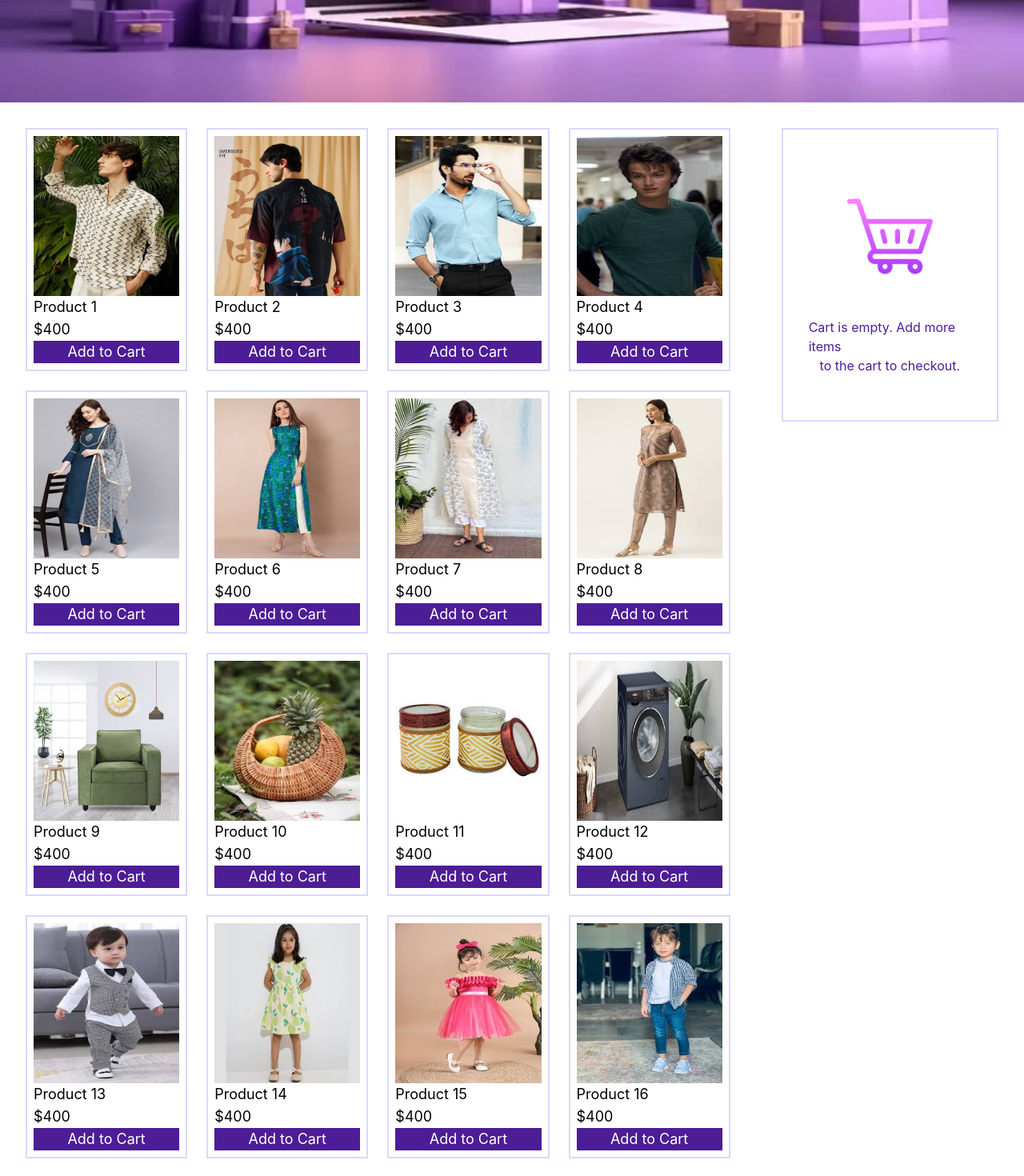
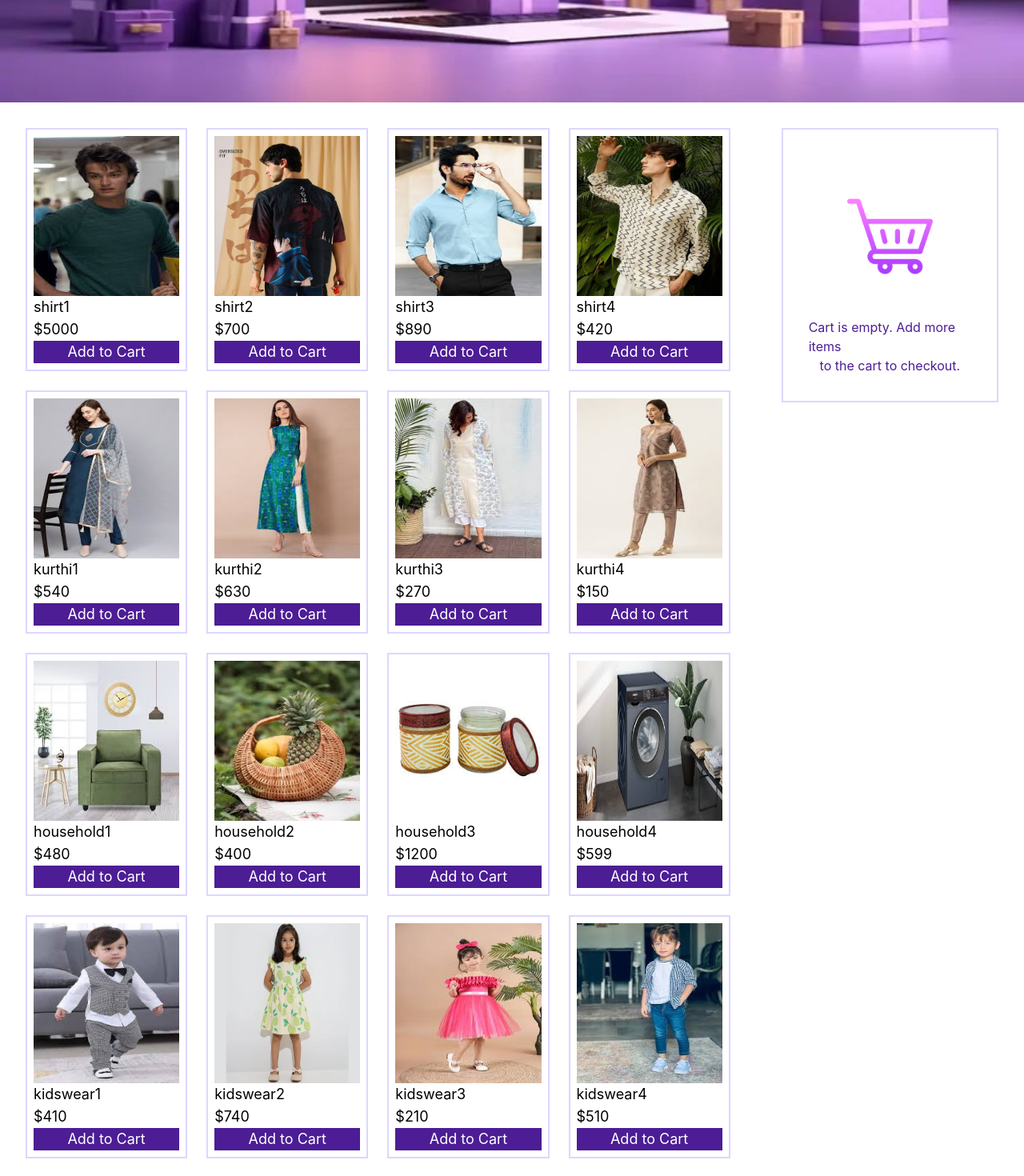
Before and after one commit to sowmiyasaravanangit1/SKART, a React (Create React App) app in the folder frontend/: page /Home in a window 1280 px wide. Shown: the part 440-1910 px from the top of the page at 80% size. Built offline with nearby package versions, Linux system fonts and the light colour scheme.

Commit message:
addtocart done

```diff
--- a/frontend/src/App.js
+++ b/frontend/src/App.js
@@ -1,20 +1,25 @@
-import {BrowserRouter,Routes,Route} from 'react-router-dom';
-import './App.css';
+import { BrowserRouter, Routes, Route } from "react-router-dom";
+import "./App.css";
 import Home from "./components/home";
 import Register from "./components/register";
-import Login from './components/login';
+import Login from "./components/login";
+import Cart from "./components/cart";
+import { CartProvider } from "./components/cartcontext";
 
 function App() {
   return (
     <div className="App">
-      <BrowserRouter>
-      <Routes>
-        <Route path = "/" element = {< Home />} />
-        <Route path = "/Login" element = { <Login />} />
-        <Route path = "/Register" element= {<Register/>}/>
-        <Route path = "/Home" element = {<Home />} />
-      </Routes>
-      </BrowserRouter>
+      <CartProvider>
+        <BrowserRouter>
+          <Routes>
+            <Route path="/" element={<Home />} />
+            <Route path="/Login" element={<Login />} />
+            <Route path="/Register" element={<Register />} />
+            <Route path="/Home" element={<Home />} />
+            <Route path="/Cart" element={<Cart />} />
+          </Routes>
+        </BrowserRouter>
+      </CartProvider>
     </div>
   );
 }
--- a/frontend/src/components/cart.jsx
+++ b/frontend/src/components/cart.jsx
@@ -1,22 +1,68 @@
-import "../App.css";
+import { useCart } from "./cartcontext";
 import cartimg from "../assets/cart.png";
-function Cart(){
-        return (
-      <div className=" p-8">
-         <div className = " p-8 border-2 border-violet-200 flex flex-col items-center justify-center">
-          <div >
-             <img src= {cartimg} alt = "cart img" className = "p-12" />
+
+function Cart() {
+  const { cart, removeFromCart, changeQuantity, subtotal } = useCart();
+
+  return (
+    <div className="p-8">
+      <div className="p-8 border-2 border-violet-200">
+        {cart.length === 0 ? (
+          <div className="flex flex-col items-center">
+            <img src={cartimg} alt="cart img" className="p-12" />
+            <p className="text-violet-900">Cart is empty. Add more items</p>
+            <p className="text-violet-900">to the cart to checkout.</p>
           </div>
+        ) : (
           <div>
-            < p className =" text-violet-900">  Cart is empty. Add more items </p>
-          </div>
-           <div>
-              <p className =" text-violet-900 "> to the cart to checkout.</p>
-              <br/>
+            {cart.map((item) => (
+              <div
+                key={item.id}
+                className="flex flex-row gap-4 justify-between items-center border-b py-4"
+              >
+                <div className=" flex flex-col gap-1 ">
+                  <div> <img
+                  src={item.image}
+                  alt={item.name}
+                  className="w-20 h-20 object-cover"/>  </div>
+                  <div>
+                      <p>{item.name}</p>
+                  </div>
+                  <div> <p>${item.price}</p>  </div>
+                </div>
+
+                <div className="flex gap-2  items-center">
+                  <button
+                    onClick={() => changeQuantity(item.id, -1)}
+                    className="px-2 bg-violet-200 text-violet"
+                  >
+                    -
+                  </button>
+                  <span className="px-4">{item.quantity}</span>
+                  <button
+                    onClick={() => changeQuantity(item.id, 1)}
+                    className="px-2 bg-violet-200 text-violet"
+                  >
+                    +
+                  </button>
+                </div>
+                <p>${item.price * item.quantity}</p>
+                <button
+                  onClick={() => removeFromCart(item.id)}
+                  className="bg-red-500 text-white px-2 py-1"
+                >
+                X
+                </button>
+              </div>
+            ))}
+            <div className="text-right mt-4 text-lg font-bold">
+              Subtotal: ${subtotal}
             </div>
           </div>
+        )}
       </div>
-        );
+    </div>
+  );
 }
 
 export default Cart;
--- /dev/null
+++ b/frontend/src/components/cartcontext.jsx
@@ -0,0 +1,49 @@
+import { createContext, useContext, useState } from "react";
+const CartContext = createContext();
+
+
+export const useCart = () => useContext(CartContext);
+
+export const CartProvider = ({ children }) => {
+  const [cart, setCart] = useState([]);
+
+    const addToCart = (product) => {
+    setCart((prevCart) => {
+      const existing = prevCart.find((item) => item.id === product.id);
+      if (existing) {
+        return prevCart.map((item) =>
+          item.id === product.id
+            ? { ...item, quantity: item.quantity + 1 }
+            : item
+        );
+      }
+      return [...prevCart, { ...product, quantity: 1 }];
+    });
+  };
+
+  const removeFromCart = (id) => {
+    setCart((prevCart) => prevCart.filter((item) => item.id !== id));
+  };
+
+  const changeQuantity = (id, amount) => {
+    setCart((prevCart) =>
+      prevCart.map((item) =>
+        item.id === id
+          ? { ...item, quantity: Math.max(1, item.quantity + amount) }
+          : item
+      )
+    );
+  };
+
+  const subtotal = cart.reduce(
+    (total, item) => total + item.price * item.quantity,
+    0
+  );
+
+  return (
+    <CartContext.Provider
+      value={{ cart, addToCart, removeFromCart, changeQuantity, subtotal }}>
+      {children}
+    </CartContext.Provider>
+  );
+};
--- /dev/null
+++ b/frontend/src/components/cartcontextsample.jsx
@@ -0,0 +1,27 @@
+import { createContext, useContext,useState } from "react";
+
+const CartContext = createContext();
+
+export const UseCart = () => {  useContext(CartContext); }
+
+export const CartProvider= ({children})=> {
+         const [cart , setCart] = useState();
+         const [quatity , setQuantity] = useState();
+
+         const addToCart = (products) => {
+            setCart((previtem) => {
+            const prevele =  previtem.find((items)=> items.id ===products.id);
+               if(prevele){
+                return(
+                   {cart}
+                );
+               }
+            })
+
+         }
+
+         const subtotal = cart.reduce((total,item) => {
+                  total + item.price * item.quantity
+         },0)
+
+}
--- a/frontend/src/components/login.jsx
+++ b/frontend/src/components/login.jsx
@@ -1,7 +1,7 @@
 import { useState } from "react";
 import "../App.css";
 import homeimg from "../assets/karthomepic.jpg";
-import {useAsyncError, useNavigate } from "react-router-dom"
+import {useNavigate } from "react-router-dom"
 
 function Login(){
 
@@ -17,7 +17,7 @@ function Login(){
        const savedusername = localStorage.getItem("username");
        const savedpassword = localStorage.getItem("password");
 
-       if (lusername == savedusername || lpassword ==savedpassword){
+       if (lusername === savedusername || lpassword ===savedpassword){
          setpopupmessage ( " Login Successful....!");
          setpopup (true);
 
--- a/frontend/src/components/productcard.jsx
+++ b/frontend/src/components/productcard.jsx
@@ -1,13 +1,13 @@
 import "../App.css";
-import product1img from "../assets/product1.jpg";
-import product2img from "../assets/product2.jpg";
-import product3img from "../assets/product3.jpg";
-import product4img from "../assets/product4.jpg";
-import product5img from "../assets/product5.jpg";
-import product6img from "../assets/product6.jpg";
-import product7img from "../assets/product7.jpg";
-import product8img from "../assets/product8.jpg";
-import product9img from "../assets/product9.jpg";
+import product1img  from "../assets/product1.jpg";
+import product2img  from "../assets/product2.jpg";
+import product3img  from "../assets/product3.jpg";
+import product4img  from "../assets/product4.jpg";
+import product5img  from "../assets/product5.jpg";
+import product6img  from "../assets/product6.jpg";
+import product7img  from "../assets/product7.jpg";
+import product8img  from "../assets/product8.jpg";
+import product9img  from "../assets/product9.jpg";
 import product10img from "../assets/product10.jpg";
 import product11img from "../assets/product11.jpg";
 import product12img from "../assets/product12.jpg";
@@ -15,27 +15,28 @@ import product13img from "../assets/product13.jpg";
 import product14img from "../assets/product14.jpg";
 import product15img from "../assets/product15.jpg";
 import product16img from "../assets/product16.jpg";
+import { useCart } from "./cartcontext";
 
-function ProductCard({ addToCart }) {
-  const products = [
-     { id: 1, image: product1img, price: 400, name: "Product 1" },
-     { id: 2, image: product2img, price: 400, name: "Product 2" },
-     { id: 3, image: product3img, price: 400, name: "Product 3" },
-     { id: 4, image: product4img, price: 400, name: "Product 4" },
-     { id: 5, image: product5img, price: 400, name: "Product 5" },
-     { id: 6, image: product6img, price: 400, name: "Product 6" },
-     { id: 7, image: product7img, price: 400, name: "Product 7" },
-     { id: 8, image: product8img, price: 400, name: "Product 8" },
-     { id: 9, image: product9img, price: 400, name: "Product 9" },
-     { id: 10, image: product10img, price: 400, name: "Product 10" },
-     { id: 11, image: product11img, price: 400, name: "Product 11" },
-     { id: 12, image: product12img, price: 400, name: "Product 12" },
-     { id: 13, image: product13img, price: 400, name: "Product 13" },
-     { id: 14, image: product14img, price: 400, name: "Product 14" },
-     { id: 15, image: product15img, price: 400, name: "Product 15" },
-     { id: 16, image: product16img, price: 400, name: "Product 16" },
+function ProductCard()  {
+   const { addToCart } = useCart();
 
-
+   const products = [
+     { id: 1,  image: product4img,   price: 5000, name: "shirt1" },
+     { id: 2,  image: product2img,   price: 700, name: "shirt2" },
+     { id: 3,  image: product3img,   price: 890, name: "shirt3" },
+     { id: 4,  image: product1img,   price: 420, name: "shirt4" },
+     { id: 5,  image: product5img,   price: 540, name: "kurthi1" },
+     { id: 6,  image: product6img,   price: 630, name: "kurthi2" },
+     { id: 7,  image: product7img,   price: 270, name: "kurthi3" },
+     { id: 8,  image: product8img,   price: 150, name: "kurthi4" },
+     { id: 9,  image: product9img,   price: 480, name: "household1" },
+     { id: 10, image: product10img,  price: 400, name: "household2" },
+     { id: 11, image: product11img,  price: 1200, name: "household3" },
+     { id: 12, image: product12img,  price: 599, name: "household4" },
+     { id: 13, image: product13img,  price: 410, name: "kidswear1" },
+     { id: 14, image: product14img,  price: 740, name: "kidswear2" },
+     { id: 15, image: product15img,  price: 210, name: "kidswear3" },
+     { id: 16, image: product16img,  price: 510, name: "kidswear4" },
   ];
 
   return (
@@ -47,8 +48,7 @@ function ProductCard({ addToCart }) {
           <p>${p.price}</p>
           <button
             className="bg-violet-900 text-white w-full"
-           onClick={() => addToCart(p)}
-          >
+           onClick={() => addToCart(p)} >
             Add to Cart
           </button>
         </div>
```
